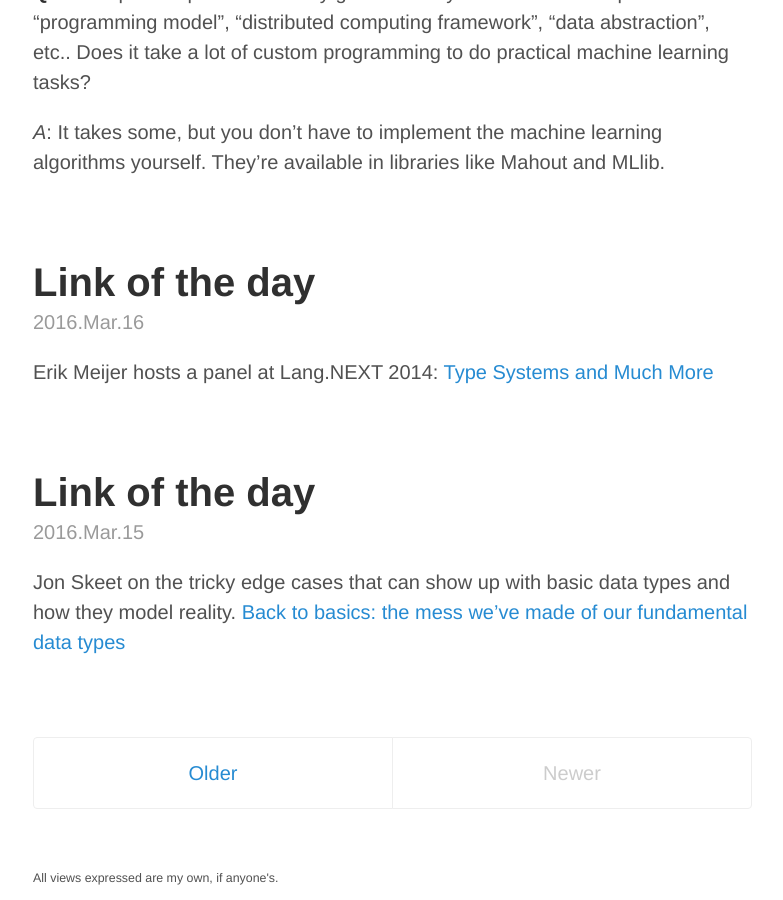
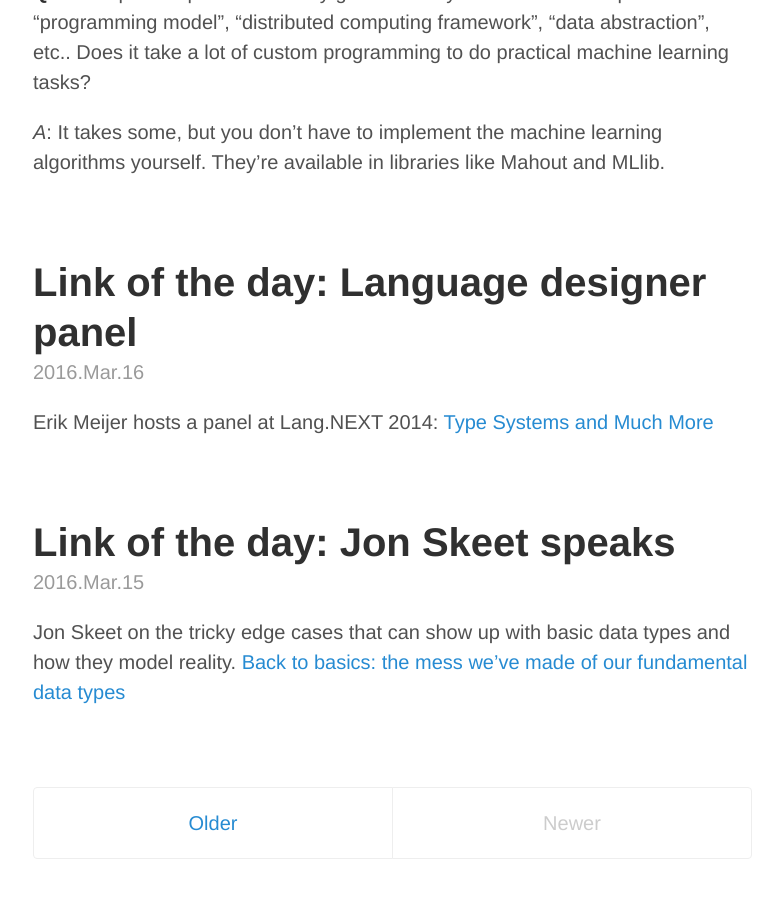
Before and after one commit to amacfie/amacfie.github.io, a Jekyll site: the page built from index.html, in a window 1280 px wide and 900 px high, scrolled down 2594 px. Shown: the whole window, without its empty margins (247-1030 px from the left). Built offline with Jekyll 4.4.1, drawn with Linux system fonts in a browser that asks for light colours; formulas are drawn with MathJax 3; the list of posts is cut into pages by our own code.

Commit message:
Customize stock titles

```diff
--- a/_posts/2016-03-15-link-skeet-data-types.md
+++ b/_posts/2016-03-15-link-skeet-data-types.md
@@ -1,6 +1,6 @@
 ---
 layout: post
-title: Link of the day
+title: "Link of the day: Jon Skeet speaks"
 ---
 
 Jon Skeet on the tricky edge cases that can show up with basic data types
--- a/_posts/2016-03-16-link-type-panel.md
+++ b/_posts/2016-03-16-link-type-panel.md
@@ -1,6 +1,6 @@
 ---
 layout: post
-title: Link of the day
+title: "Link of the day: Language designer panel"
 ---
 
 Erik Meijer hosts a panel at Lang.NEXT 2014:
```
